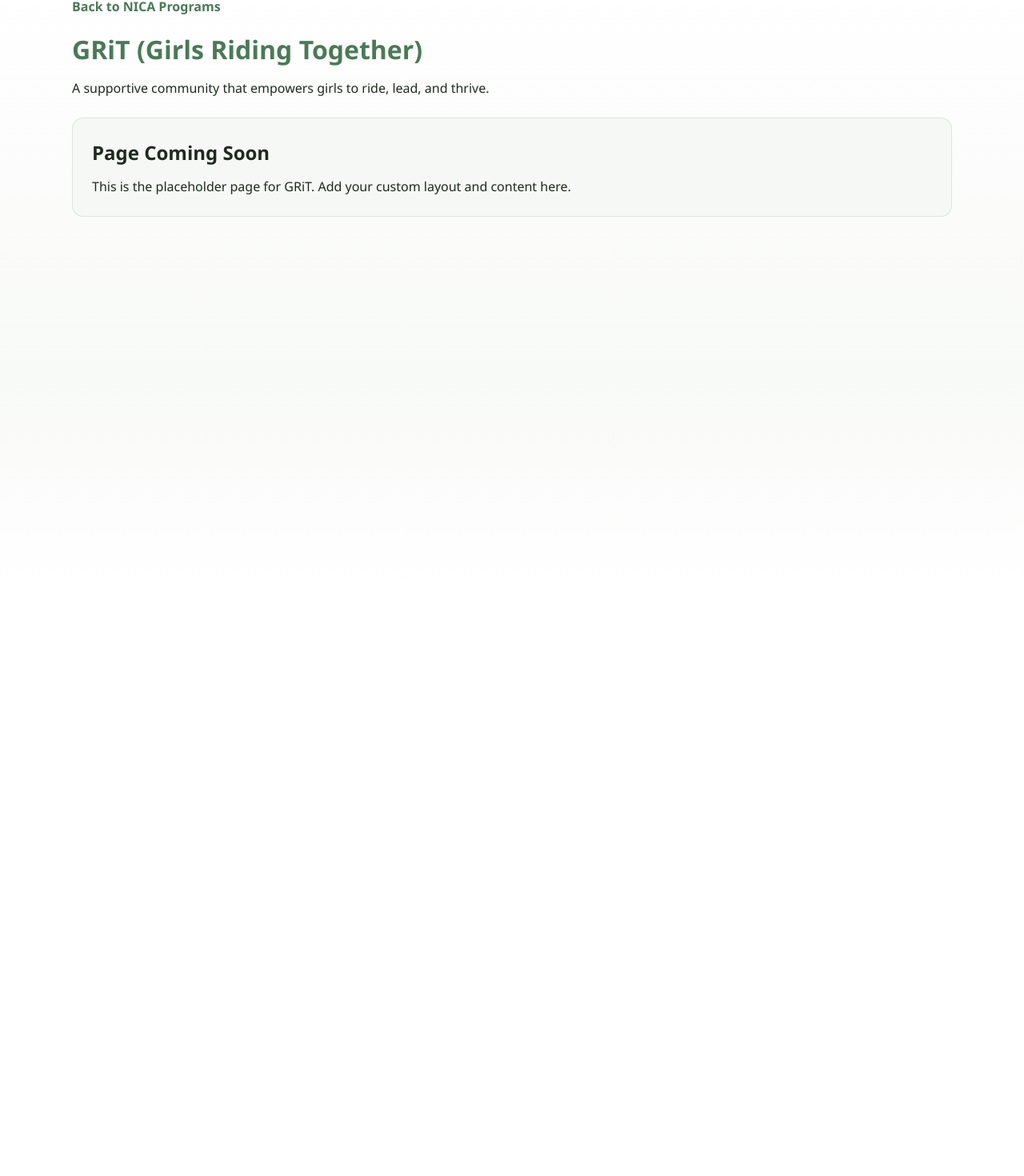
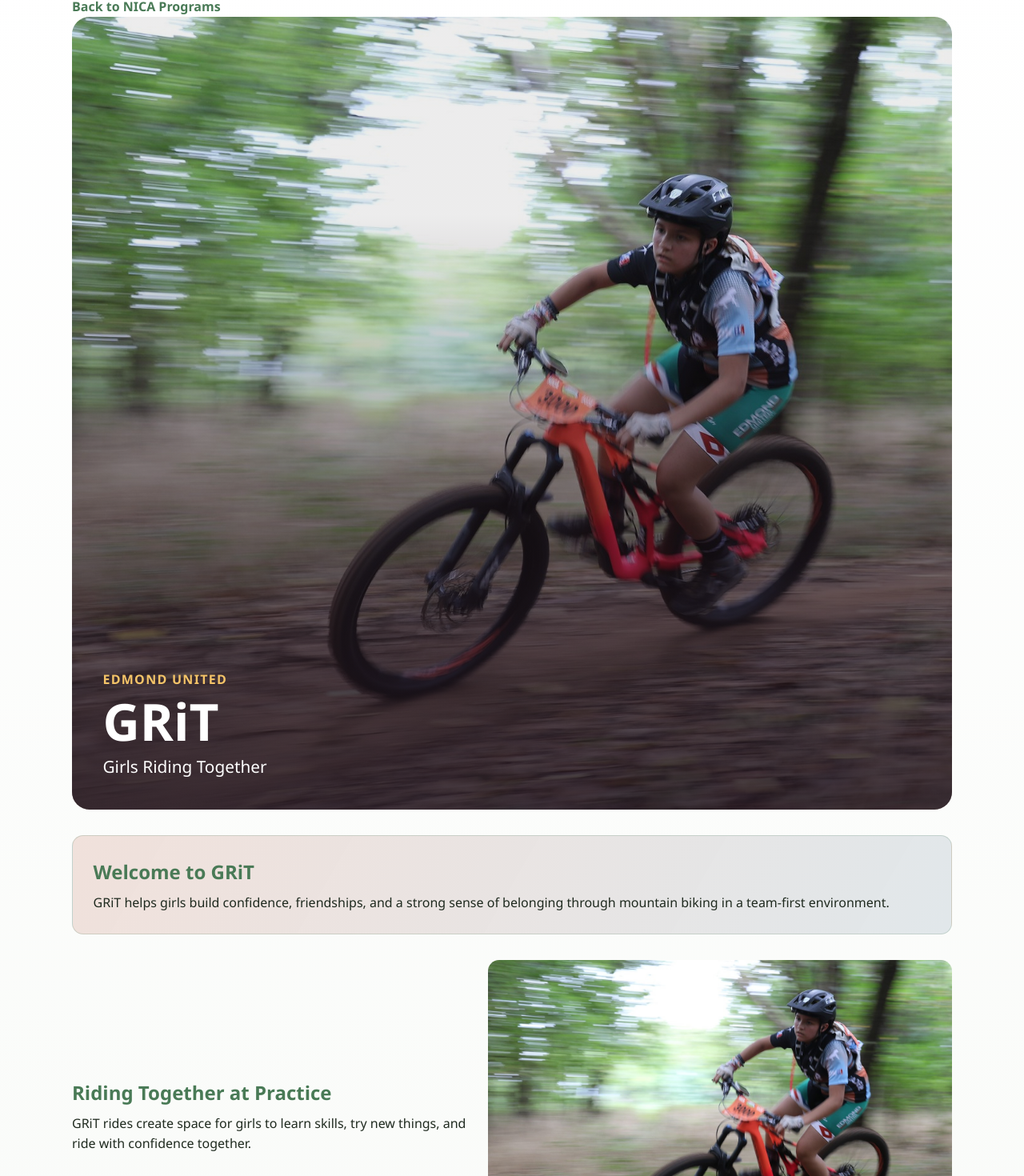
Before and after one commit to EdmondUnited/mtb-site, a React (Vite) app: page /programs/grit in a window 1280 px wide. Shown: the part 52-1522 px from the top of the page at 80% size. Before the commit the page ends 800 px from the top, so only its background shows below. Built offline with nearby package versions, Linux system fonts and the light colour scheme.

Commit message:
First draft GRiT page

```diff
--- a/src/pages/GritPage.jsx
+++ b/src/pages/GritPage.jsx
@@ -1,20 +1,95 @@
 import styles from "./GritPage.module.css";
+import ButtonLink from "../components/ButtonLink";
+
+const baseUrl = import.meta.env.BASE_URL;
+
+const storySections = [
+  {
+    title: "Riding Together at Practice",
+    text: "GRiT rides create space for girls to learn skills, try new things, and ride with confidence together.",
+    image: `${baseUrl}images/hero_image1.jpg`,
+    alt: "Girls riding together during team practice"
+  },
+  {
+    title: "Race Day Warmups and Encouragement",
+    text: "Before races, teammates encourage each other, settle nerves, and show up ready for the day as one group.",
+    image: `${baseUrl}images/hero_image0.jpg`,
+    alt: "Teammates warming up and encouraging each other on race day"
+  },
+  {
+    title: "GRiT Tent and Team Friendships",
+    text: "At the GRiT tent, girls connect, laugh, and build friendships that make weekends even more meaningful.",
+    image: `${baseUrl}images/hero_image2.jpg`,
+    alt: "Team friendship moment around the GRiT tent"
+  },
+  {
+    title: "Girls Supporting Girls",
+    text: "From start line to finish chute, girls cheer each other on and celebrate every effort, every finish, and every win.",
+    image: `${baseUrl}images/hero_image1.jpg`,
+    alt: "Girls cheering teammates during a race"
+  }
+];
 
 function GritPage() {
   return (
-    <>
-      <h1 className={styles.title}>GRiT (Girls Riding Together)</h1>
-      <p className={styles.intro}>
-        A supportive community that empowers girls to ride, lead, and thrive.
-      </p>
-      <section className={styles.placeholder}>
-        <h2>Page Coming Soon</h2>
+    <article className={styles.page}>
+      <header className={styles.hero}>
+        <img
+          src={`${baseUrl}images/hero_image1.jpg`}
+          alt="Girls riding together with Edmond United"
+        />
+        <div className={styles.heroOverlay}>
+          <p>Edmond United</p>
+          <h1>GRiT</h1>
+          <span>Girls Riding Together</span>
+        </div>
+      </header>
+
+      <section className={styles.introSection}>
+        <h2>Welcome to GRiT</h2>
         <p>
-          This is the placeholder page for GRiT. Add your custom layout and content
-          here.
+          GRiT helps girls build confidence, friendships, and a strong sense of
+          belonging through mountain biking in a team-first environment.
         </p>
       </section>
-    </>
+
+      <div className={styles.storyStack}>
+        {storySections.map((section, index) => (
+          <section key={section.title} className={styles.storySection}>
+            <div className={styles.storyText}>
+              <h2>{section.title}</h2>
+              <p>{section.text}</p>
+            </div>
+            <div className={styles.storyMedia}>
+              {index === 2 ? (
+                <div className={styles.collage}>
+                  <img src={section.image} alt={section.alt} />
+                  <img src={`${baseUrl}images/hero_image0.jpg`} alt="Girls sharing team moments together" />
+                </div>
+              ) : (
+                <img src={section.image} alt={section.alt} />
+              )}
+            </div>
+          </section>
+        ))}
+
+        <section className={styles.highlightSection}>
+          <h2>More than just riding</h2>
+          <p>
+            GRiT is about confidence, mentorship, friendship, and encouragement. It is
+            a welcoming space where girls can grow as riders and leaders together.
+          </p>
+        </section>
+
+        <section className={styles.ctaSection}>
+          <h2>Come ride with us</h2>
+          <div>
+            <ButtonLink href={`${baseUrl}#contact`}>Join Edmond United</ButtonLink>
+            <ButtonLink href="mailto:edmondok.nica@gmail.com">Ask a Question</ButtonLink>
+          </div>
+        </section>
+      </div>
+    </article>
   );
 }
 
--- a/src/pages/GritPage.module.css
+++ b/src/pages/GritPage.module.css
@@ -1,24 +1,156 @@
-.title {
-  margin: var(--space-3) 0 var(--space-2);
+.page {
+  display: grid;
+  gap: var(--space-5);
+}
+
+.hero {
+  position: relative;
+  min-height: clamp(300px, 58vh, 560px);
+  border-radius: var(--radius-lg);
+  overflow: hidden;
+}
+
+.hero img {
+  width: 100%;
+  height: 100%;
+  object-fit: cover;
+}
+
+.heroOverlay {
+  position: absolute;
+  inset: 0;
+  display: flex;
+  flex-direction: column;
+  justify-content: flex-end;
+  gap: var(--space-1);
+  padding: clamp(1.25rem, 3vw, 2.5rem);
+  color: var(--color-white);
+  background: linear-gradient(
+    180deg,
+    rgba(19, 14, 18, 0.08) 25%,
+    rgba(29, 18, 28, 0.76) 100%
+  );
+}
+
+.heroOverlay p {
+  margin: 0;
+  text-transform: uppercase;
+  letter-spacing: 0.08em;
+  font-weight: 700;
+  color: #f4c468;
+}
+
+.heroOverlay h1 {
+  margin: 0;
+  font-size: clamp(2rem, 6vw, 4rem);
+  line-height: 1;
+}
+
+.heroOverlay span {
+  font-size: clamp(1rem, 2vw, 1.3rem);
+}
+
+.introSection {
+  padding: clamp(1.2rem, 2vw, 1.8rem);
+  border-radius: var(--radius-md);
+  background:
+    linear-gradient(120deg, rgba(211, 58, 43, 0.12), rgba(47, 79, 148, 0.1)),
+    var(--color-surface);
+  border: 1px solid rgba(73, 122, 86, 0.2);
+}
+
+.introSection h2 {
+  margin: 0 0 var(--space-1);
   color: var(--color-primary);
 }
 
-.intro {
+.introSection p {
   margin: 0;
 }
 
-.placeholder {
-  margin-top: var(--space-4);
-  padding: var(--space-4);
-  border-radius: var(--radius-md);
-  background: var(--color-surface);
-  border: 1px solid rgba(73, 122, 86, 0.14);
+.storyStack {
+  display: grid;
+  gap: var(--space-5);
 }
 
-.placeholder h2 {
-  margin: 0 0 var(--space-2);
+.storySection {
+  display: grid;
+  gap: var(--space-3);
 }
 
-.placeholder p {
+.storyText h2 {
+  margin: 0 0 var(--space-1);
+  color: var(--color-primary);
+}
+
+.storyText p {
   margin: 0;
 }
+
+.storyMedia img {
+  width: 100%;
+  border-radius: var(--radius-md);
+  object-fit: cover;
+  min-height: 230px;
+  max-height: 390px;
+}
+
+.collage {
+  display: grid;
+  gap: var(--space-2);
+  grid-template-columns: repeat(2, minmax(0, 1fr));
+}
+
+.collage img {
+  min-height: 230px;
+}
+
+.highlightSection {
+  padding: clamp(1.25rem, 2vw, 2rem);
+  border-radius: var(--radius-md);
+  background:
+    linear-gradient(120deg, rgba(237, 173, 66, 0.18), rgba(47, 79, 148, 0.14)),
+    var(--color-surface);
+  border: 1px solid rgba(73, 122, 86, 0.2);
+}
+
+.highlightSection h2 {
+  margin: 0 0 var(--space-2);
+  color: var(--color-primary);
+}
+
+.highlightSection p {
+  margin: 0;
+}
+
+.ctaSection {
+  padding: clamp(1.25rem, 2vw, 2rem);
+  border-radius: var(--radius-md);
+  background: var(--color-primary);
+  color: var(--color-white);
+}
+
+.ctaSection h2 {
+  margin: 0 0 var(--space-3);
+}
+
+.ctaSection > div {
+  display: flex;
+  flex-wrap: wrap;
+  gap: var(--space-2);
+}
+
+@media (min-width: 900px) {
+  .storySection {
+    grid-template-columns: 1fr 1.15fr;
+    align-items: center;
+  }
+
+  .storySection:nth-child(even) .storyText {
+    order: 2;
+  }
+
+  .storySection:nth-child(even) .storyMedia {
+    order: 1;
+  }
+}
```
